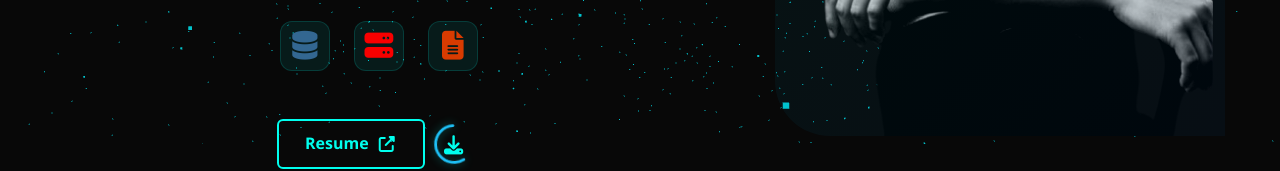
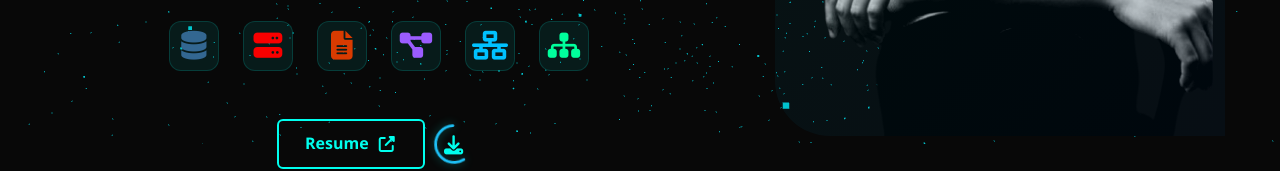
Before and after one commit to Mustaqeem-Codes/mustaqeem-codes.github.io, a website: page index.html in a window 1280 px wide. Shown: the part 656-827 px from the top of the page. Drawn offline with nearby package versions, Linux system fonts and the light colour scheme; animation ran at ten frames a second.

Commit message:
3 Home icons added

```diff
--- a/index.html
+++ b/index.html
@@ -246,6 +246,18 @@
           <div class="icon-item" title="MS Office">
             <i class="fas fa-file-alt"></i>
           </div>
+          <div class="icon-item" title="DSA">
+            <i class="fas fa-project-diagram"></i>
+          </div>
+
+          <div class="icon-item" title="Computer Networks">
+            <i class="fas fa-network-wired"></i>
+          </div>
+
+          <div class="icon-item" title="Software Engineering">
+            <i class="fas fa-sitemap"></i>
+          </div>
+
         </div>
 
         <div class="cv-buttons-wrapper cinematic-hidden-bottom">
--- a/styles/Home.css
+++ b/styles/Home.css
@@ -225,6 +225,29 @@
 .icon-item:nth-child(12) {
   color: #d83b01;
 }
+/* ===============================
+   3rd Semester Icons Colors
+   =============================== */
+
+.icon-item:nth-child(13) {
+  color: #9b5cff; /* DSA – logic / algorithmic purple */
+}
+
+.icon-item:nth-child(14) {
+  color: #00c2ff; /* Computer Networks – networking blue */
+}
+
+.icon-item:nth-child(15) {
+  color: #00ff9c; /* Software Engineering – system green */
+}
+
+/* Optional: slightly stronger hover glow for new icons */
+.icon-item:nth-child(13):hover,
+.icon-item:nth-child(14):hover,
+.icon-item:nth-child(15):hover {
+  box-shadow: 0 14px 30px rgba(0, 255, 238, 0.35);
+}
+
 
 .icon-item::after {
   content: attr(title);
```
